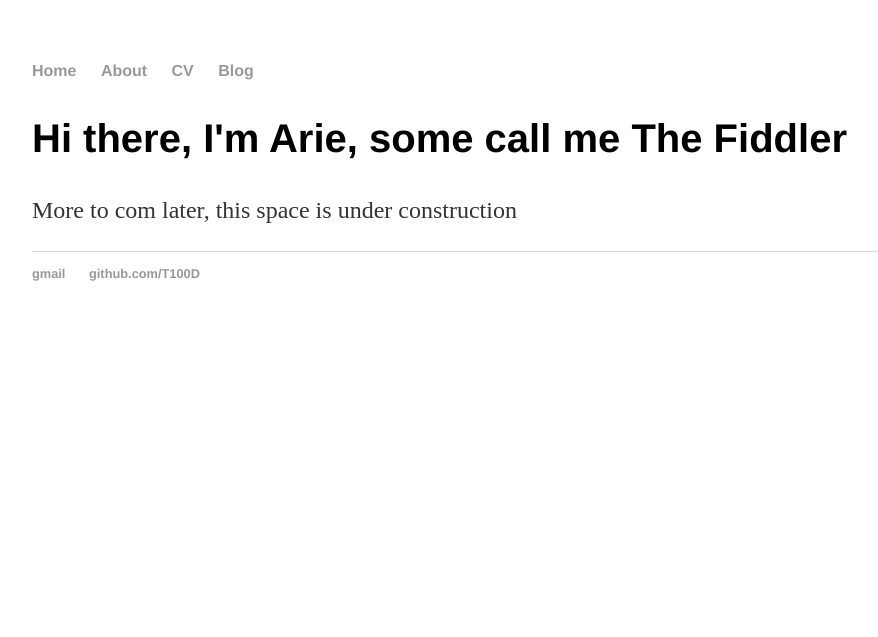
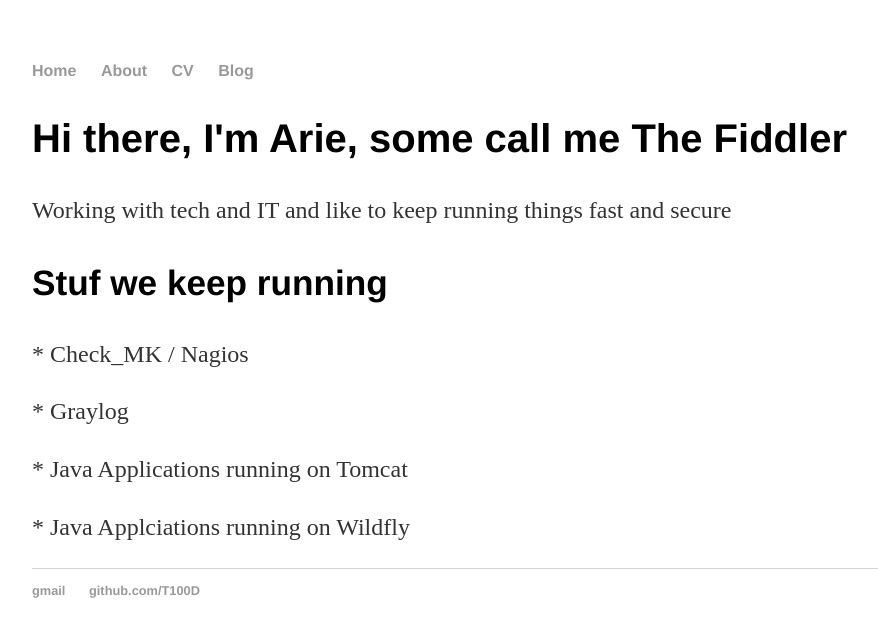
Before and after one commit to T100D/T100D.github.io, a Jekyll site: the page built from index.html, in a window 1280 px wide. Shown: the top 637 px of the page, without its empty margins (160-1038 px from the left). Built offline with Jekyll 4.4.1, drawn with Linux system fonts in a browser that asks for light colours.

Commit message:
Update index.html

```diff
--- a/index.html
+++ b/index.html
@@ -5,5 +5,13 @@ title: Arie, Fiddler
 
 		<div class="blurb">
 			<h2>Hi there, I'm Arie, some call me The Fiddler</h2>
-			<p>More to com later, this space is under construction</p>
+			<p>Working with tech and IT and like to keep running things fast and secure</p>
 		</div>
+
+		<div class="blurb">
+			<h3>Stuf we keep running</h3>
+			<p>* Check_MK / Nagios</p>
+			<p>* Graylog</p>
+			<p>* Java Applications running on Tomcat</p>
+			<p>* Java Applciations running on Wildfly</p>
+		</div>
```
